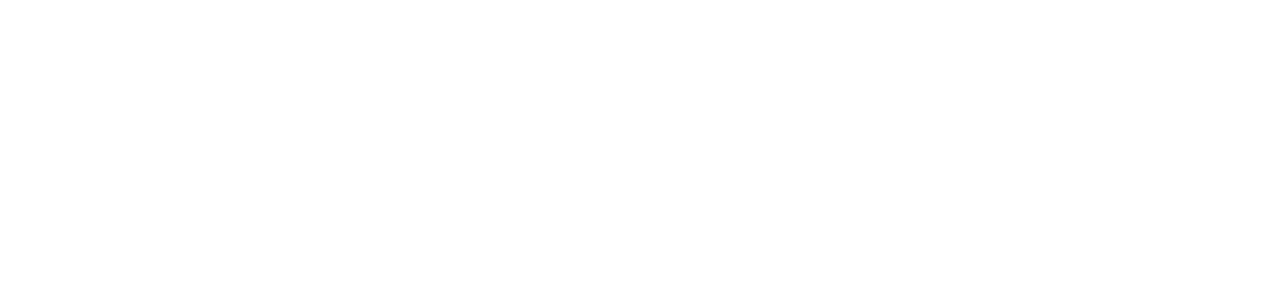
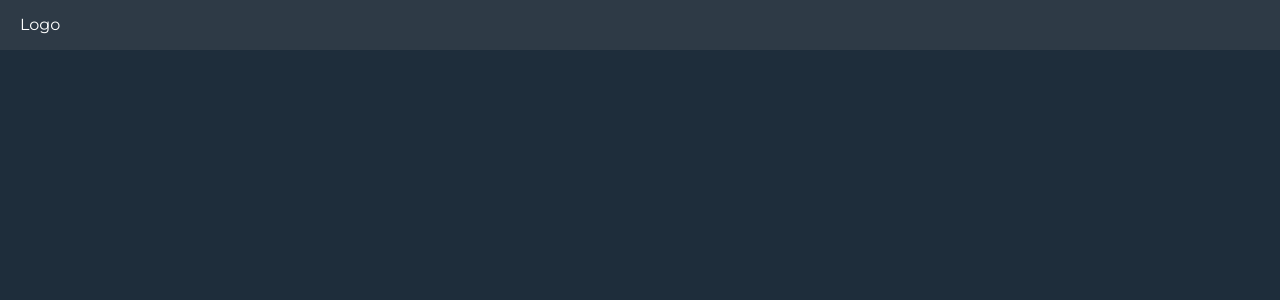
Before and after one commit to GiacomoGiannoni/vue-dischi, a Vue app: page / in a window 1280 px wide. Shown: the top 300 px of the page. Built offline with nearby package versions, Linux system fonts and the light colour scheme.

Commit message:
completamento header

```diff
--- a/package.json
+++ b/package.json
@@ -8,6 +8,7 @@
     "lint": "vue-cli-service lint"
   },
   "dependencies": {
+    "@fontsource/montserrat": "^4.5.12",
     "bootstrap": "^5.2.0",
     "core-js": "^3.8.3",
     "vue": "^2.6.14"
--- a/src/App.vue
+++ b/src/App.vue
@@ -1,19 +1,22 @@
 <template>
   <div id="app">
-
+    <MyHeader/>
   </div>
 </template>
 
 <script>
-
+import MyHeader from './components/MyHeader';
 
 export default {
   name: 'App',
+  components: {
+    MyHeader,
 
+  }
 }
 </script>
 
 <style lang="scss">
-
+@import '@/styles/general.scss'
 
 </style>
--- a/src/components/MyHeader.vue
+++ b/src/components/MyHeader.vue
@@ -1,5 +1,7 @@
 <template>
-
+  <div class="Top">
+    <span>Logo</span>
+  </div>
 </template>
 
 <script>
@@ -8,6 +10,17 @@
 }
 </script>
 
-<style>
+<style lang="scss">
+    @import '@/styles/vars.scss';
+    .Top {
+        background-color: $color_top;
+        width: 100%;
+        height: 50px;
+    }
 
+    span {
+        color: white;
+        line-height: 50px;
+        margin-left: 20px;
+    }
 </style>
--- a/src/styles/general.scss
+++ b/src/styles/general.scss
@@ -7,4 +7,5 @@
 
 body {
     font-family: "Montserrat", sans-serif;
+    background-color: $color_main;
 }
```
Also changed, not shown: 1 other file (tests, documents, lock files or other folders).
